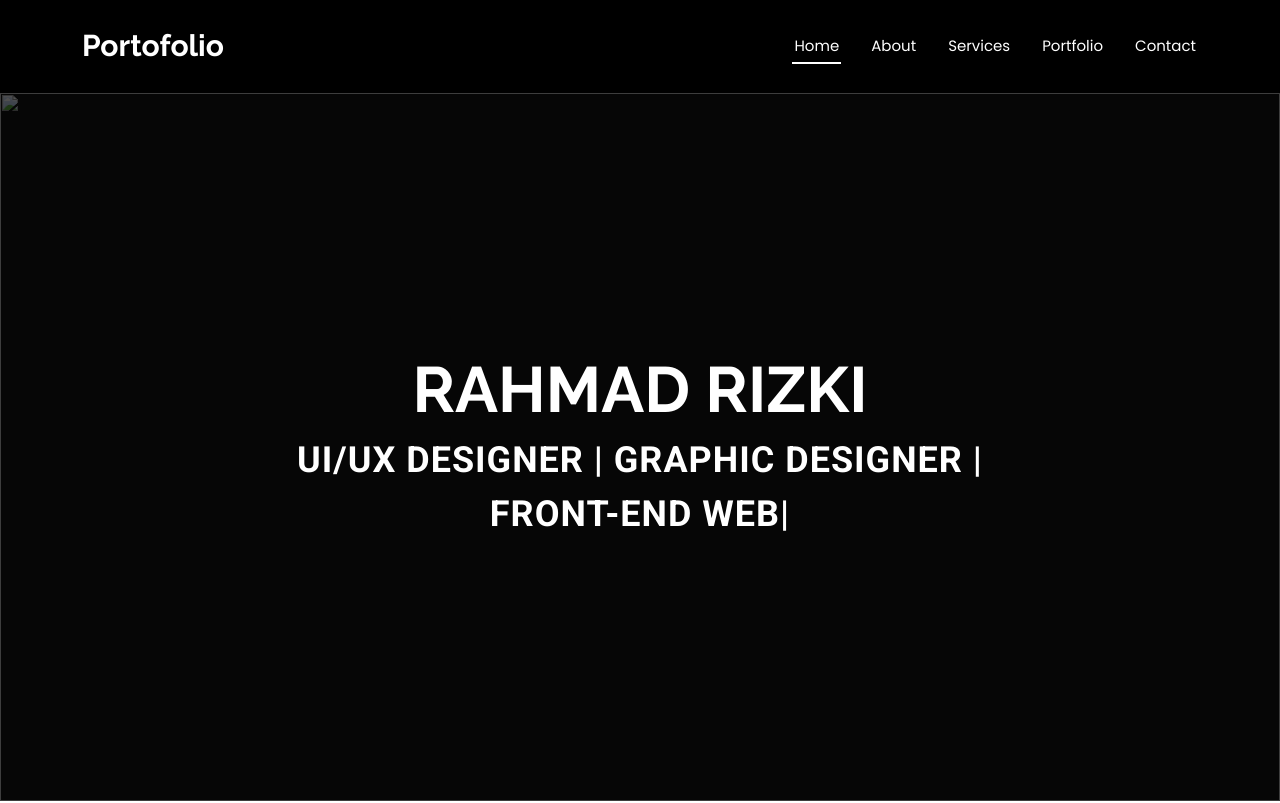
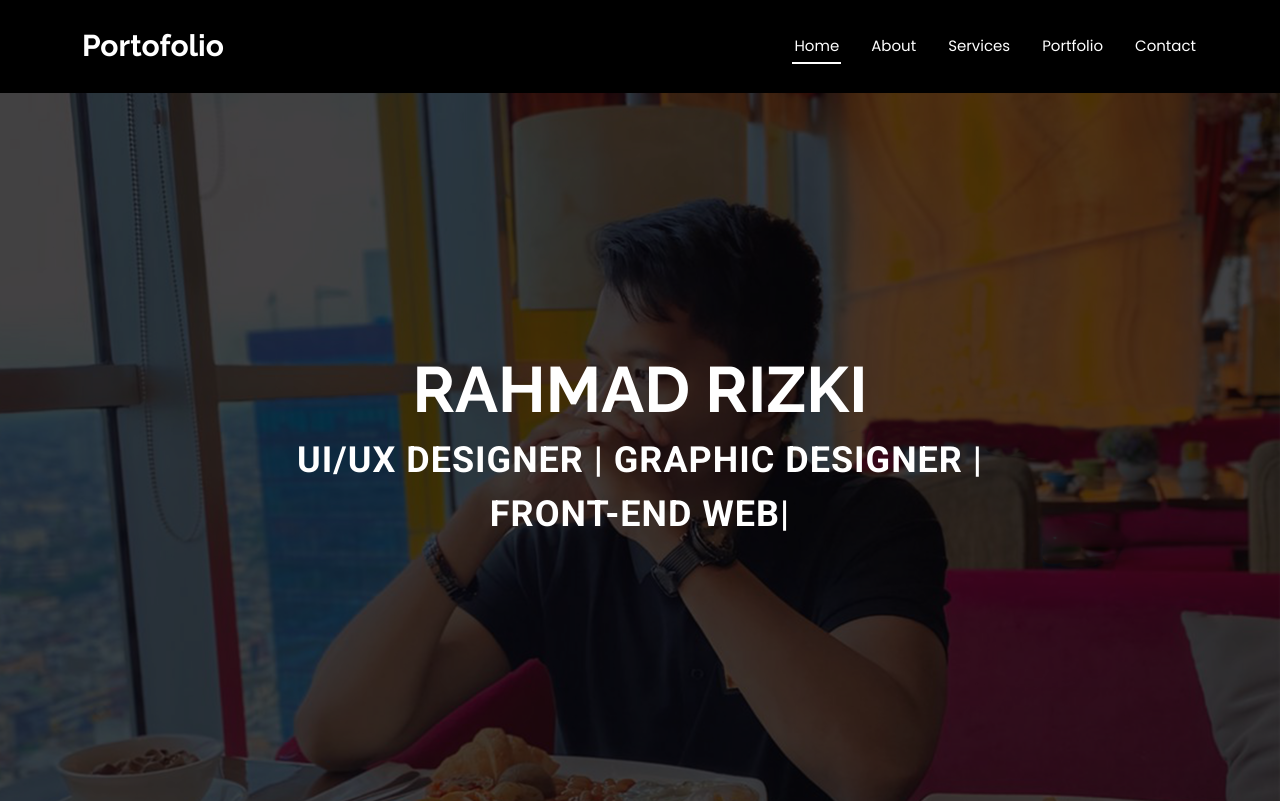
Before and after one commit to rizky-rahmad/portofolio, a plain HTML site: page index.html in a window 1280 px wide. Shown: the top 803 px of the page. Drawn offline with Linux system fonts and the light colour scheme.

Commit message:
Update index.html

```diff
--- a/index.html
+++ b/index.html
@@ -65,7 +65,7 @@
     <!-- Hero Section -->
     <section id="hero" class="hero section dark-background">
 
-      <img src="assets/img/FOTO" alt="" data-aos="fade-in">
+      <img src="assets/img/FOTO.jpg" alt="" data-aos="fade-in">
 
       <div class="container d-flex flex-column align-items-center justify-content-center text-center" data-aos="fade-up" data-aos-delay="100">
         <h2>RAHMAD RIZKI</h2>
```
